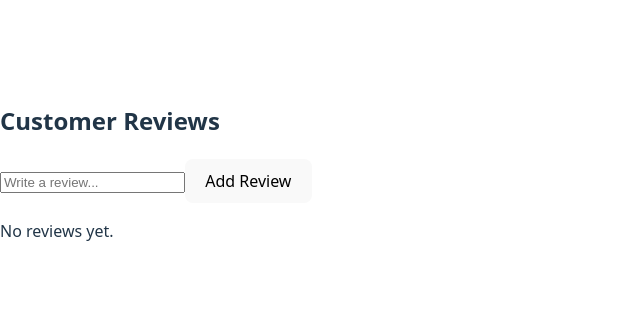
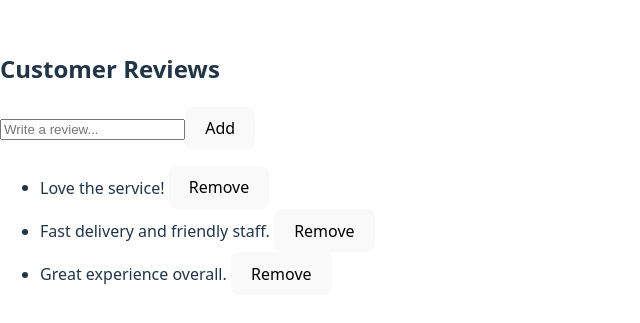
Before and after one commit to Rajveerkaur3/fashion-items-project-deploy, a React (Vite) app: page /reviews in a window 1280 px wide. Shown: the part 229-552 px from the top of the page, without its empty margins (0-640 px from the left). Built offline with nearby package versions, Linux system fonts and the light colour scheme.

Commit message:
Implement repository, test data, components, and architecture doc

```diff
--- a/src/components/Page sections/CustomerReviews.tsx
+++ b/src/components/Page sections/CustomerReviews.tsx
@@ -1,43 +1,42 @@
+
 import { useState, type FormEvent } from "react";
+import { useReviews } from "./hooks/useReviews";
+
+
 
 export function CustomerReviews() {
-  const [reviews, setReviews] = useState<string[]>([]);
+  const { reviews, addReview, deleteReview } = useReviews();
   const [text, setText] = useState("");
 
-  const addReview = (e: FormEvent) => {
+  const handleAdd = async (e: FormEvent) => {
     e.preventDefault();
-    if (text === "") return;
-
-    setReviews([text, ...reviews]);
+    if (!text) return;
+    await addReview(text);
     setText("");
-  };
-
-  const removeReview = (index: number) => {
-    const updated = reviews.filter((_, i) => i !== index);
-    setReviews(updated);
   };
 
   return (
     <div>
       <h2>Customer Reviews</h2>
 
-      <form onSubmit={addReview}>
+      <form onSubmit={handleAdd}>
         <input
           type="text"
           placeholder="Write a review..."
           value={text}
           onChange={(e) => setText(e.target.value)}
         />
-        <button type="submit">Add Review</button>
+        <button type="submit">Add</button>
       </form>
 
       {reviews.length === 0 ? (
         <p>No reviews yet.</p>
       ) : (
         <ul>
-          {reviews.map((r, i) => (
-            <li key={i}>
-              {r} <button onClick={() => removeReview(i)}>Remove</button>
+          {reviews.map((r) => (
+            <li key={r.id}>
+              {r.text}{" "}
+              <button onClick={() => deleteReview(r.id)}>Remove</button>
             </li>
           ))}
         </ul>
--- /dev/null
+++ b/src/components/Page sections/hooks/useReviews.ts
@@ -0,0 +1,25 @@
+// src/hooks/useReviews.ts
+import { useState, useEffect } from "react";
+import { reviewService } from "../services/reviewService";
+import type { Review } from "../repository/reviewRepository";
+
+export function useReviews() {
+  const [reviews, setReviews] = useState<Review[]>([]);
+
+  // load once when the component mounts
+  useEffect(() => {
+    reviewService.getReviews().then(setReviews);
+  }, []);
+
+  const addReview = async (text: string) => {
+    const newReview = await reviewService.addReview(text);
+    setReviews([newReview, ...reviews]);
+  };
+
+  const deleteReview = async (id: number) => {
+    await reviewService.deleteReview(id);
+    setReviews(reviews.filter((r) => r.id !== id));
+  };
+
+  return { reviews, addReview, deleteReview };
+}
--- /dev/null
+++ b/src/components/Page sections/repository/reviewRepository.ts
@@ -0,0 +1,29 @@
+// src/repository/reviewRepository.ts
+
+export type Review = {
+  id: number;
+  text: string;
+};
+
+// simple test data
+let reviews: Review[] = [
+  { id: 1, text: "Love the service!" },
+  { id: 2, text: "Fast delivery and friendly staff." },
+  { id: 3, text: "Great experience overall." },
+];
+
+// this acts like our “data layer”
+export const reviewRepository = {
+  getAll: () => Promise.resolve(reviews),
+
+  add: (text: string) => {
+    const newReview = { id: Date.now(), text };
+    reviews.unshift(newReview);
+    return Promise.resolve(newReview);
+  },
+
+  remove: (id: number) => {
+    reviews = reviews.filter((r) => r.id !== id);
+    return Promise.resolve(true);
+  },
+};
--- /dev/null
+++ b/src/components/Page sections/services/reviewService.ts
@@ -0,0 +1,17 @@
+// src/services/reviewService.ts
+import { reviewRepository, type Review } from "../repository/reviewRepository";
+
+export const reviewService = {
+  async getReviews(): Promise<Review[]> {
+    return await reviewRepository.getAll();
+  },
+
+  async addReview(text: string): Promise<Review> {
+    if (!text.trim()) throw new Error("Review text cannot be empty");
+    return await reviewRepository.add(text);
+  },
+
+  async deleteReview(id: number) {
+    return await reviewRepository.remove(id);
+  },
+};
```
Also changed, not shown: 1 other file (tests, documents, lock files or other folders).
